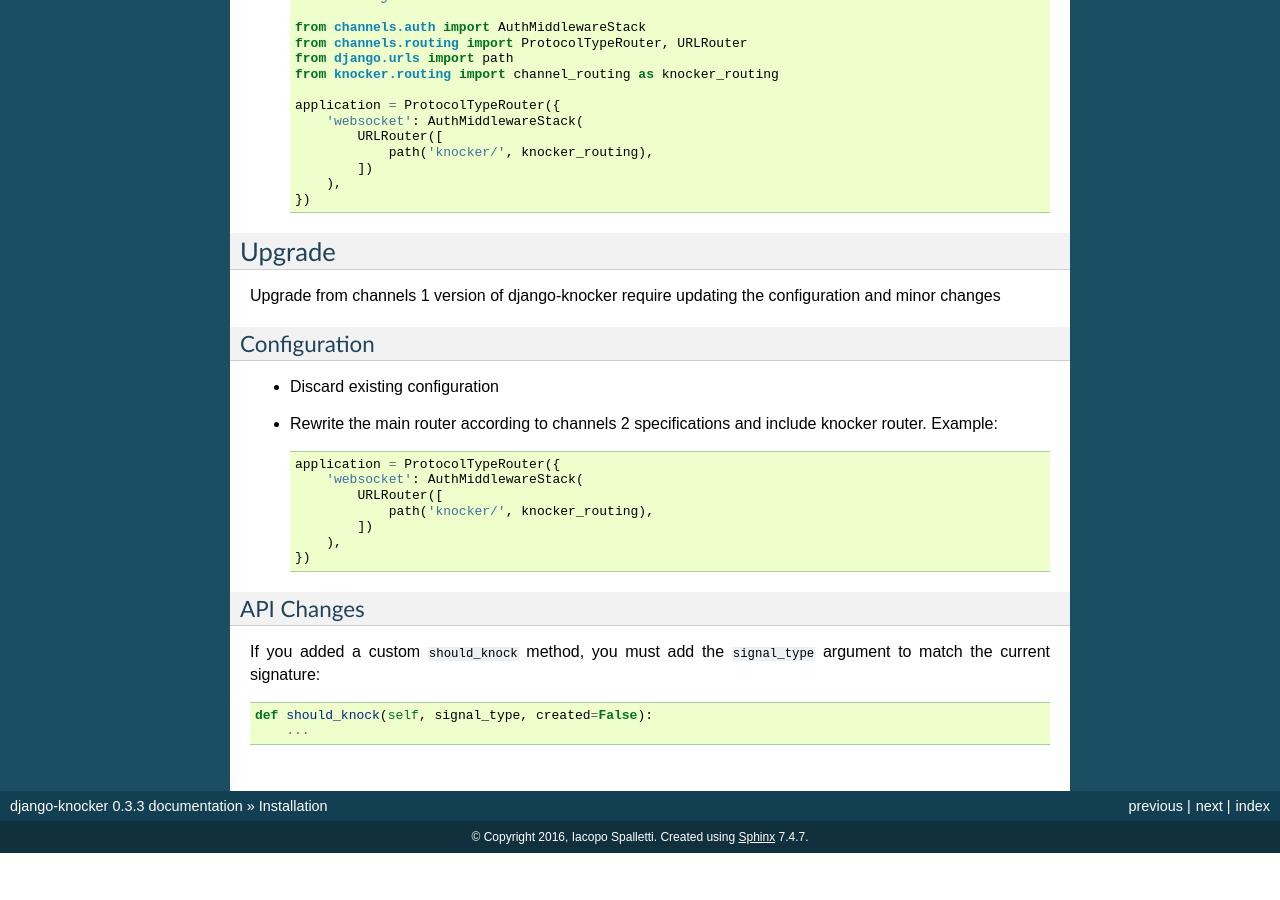
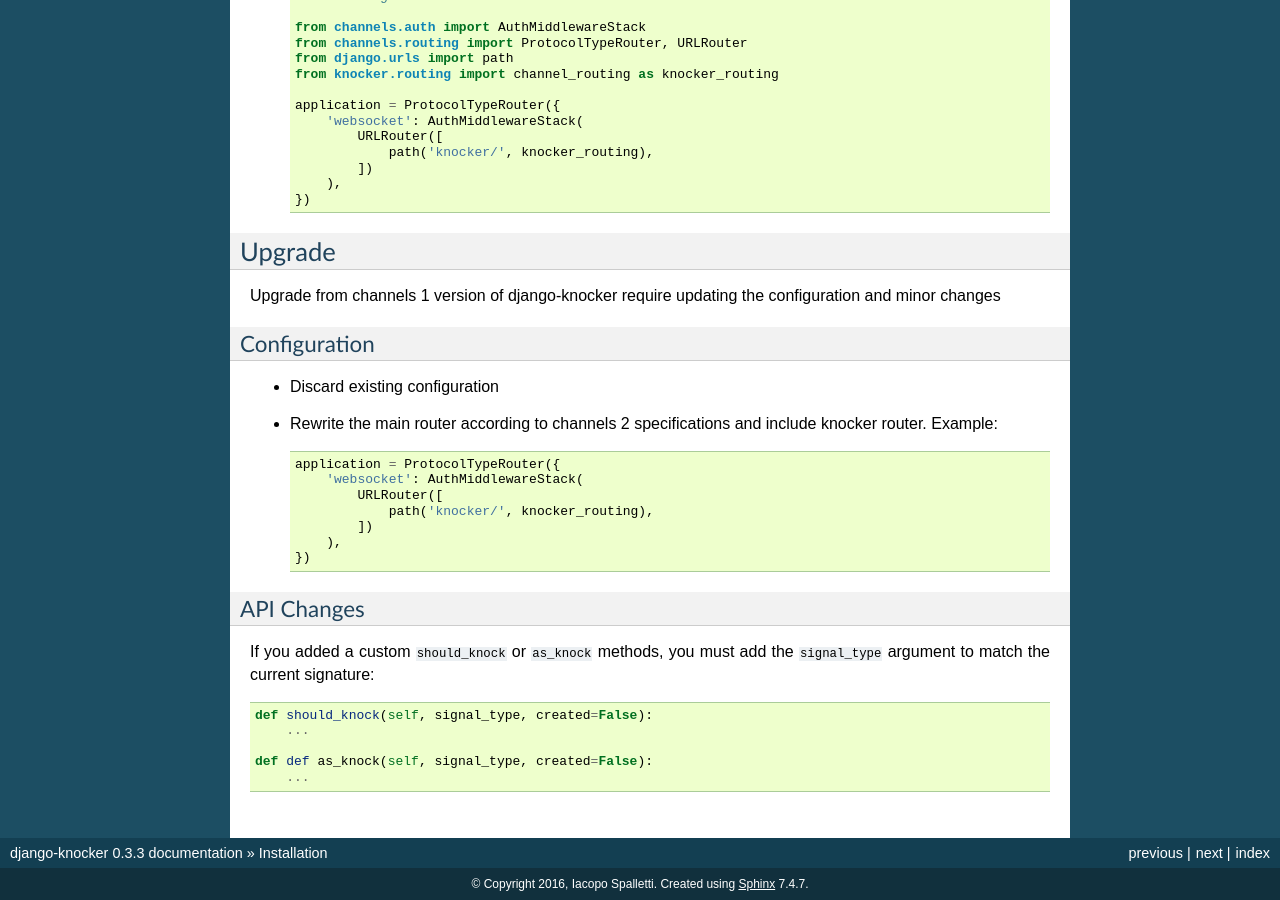
Before and after one commit to nephila/django-knocker, a Sphinx documentation site: the page built from docs/installation.rst, in a window 1280 px wide and 900 px high, scrolled down 650 px. Built offline with Sphinx 7.4.7, drawn with Linux system fonts in a browser that asks for light colours; before the commit the page ends 1503 px from its top, so only the background shows below that.

Commit message:
Amend documentation

```diff
--- a/docs/installation.rst
+++ b/docs/installation.rst
@@ -87,9 +87,12 @@ Configuration
 API Changes
 -----------
 
-If you added a custom ``should_knock`` method, you must add the ``signal_type`` argument to match the current signature:
+If you added a custom ``should_knock`` or ``as_knock`` methods, you must add the ``signal_type`` argument to match the current signature:
 
 .. code-block::  python
 
    def should_knock(self, signal_type, created=False):
        ...
+
+   def def as_knock(self, signal_type, created=False):
+       ...
```
